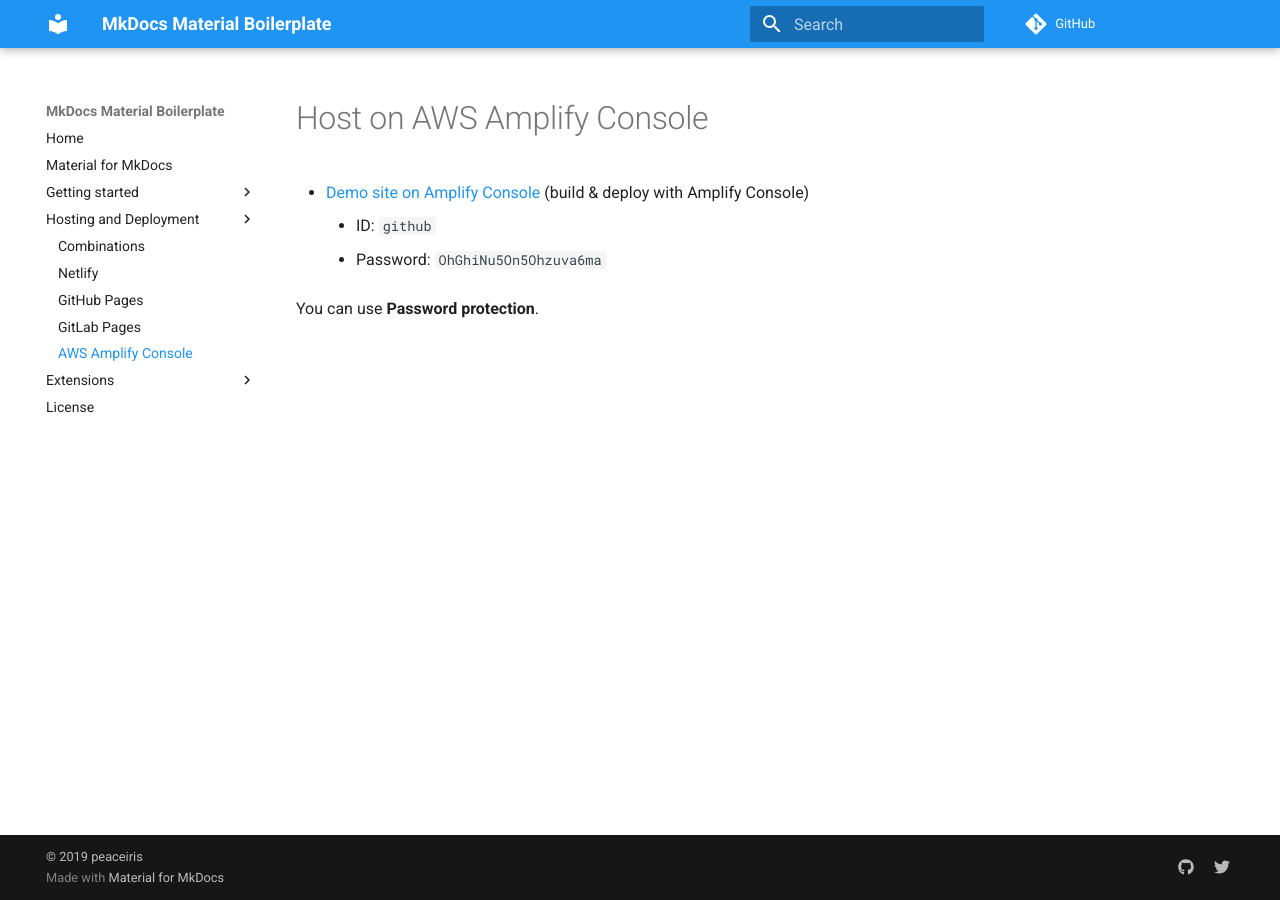
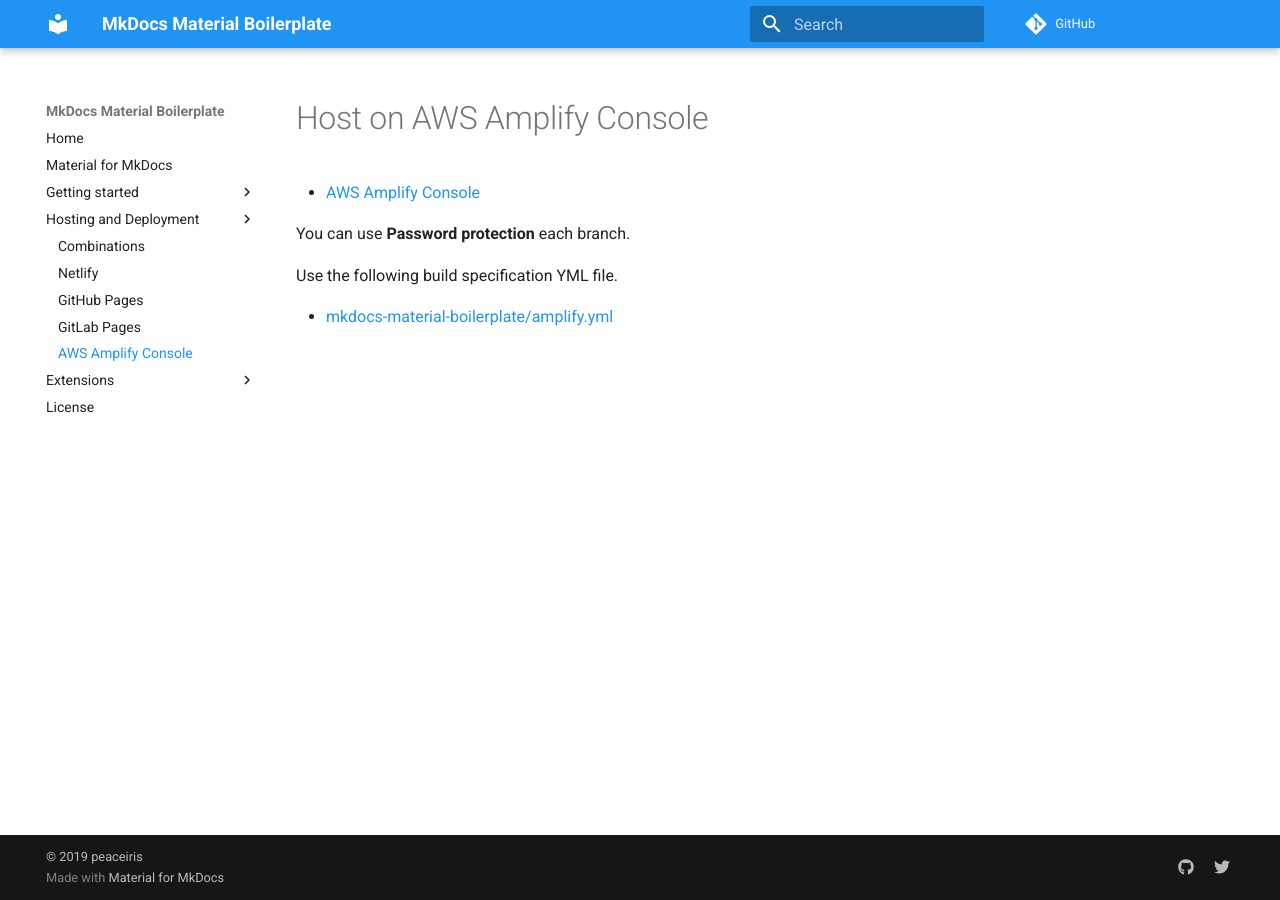
Before and after one commit to peaceiris/mkdocs-material-boilerplate, an MkDocs documentation site: the page built from docs/hosting-and-deployment/aws-amplify-console.md, in a window 1280 px wide. Built offline with MkDocs 1.6.1 and Material for MkDocs 9.7.7, drawn with Linux system fonts in a browser that asks for light colours; comment, search, counter and statistics services are not loaded.

Commit message:
remove: AWS Amplify Console demo site

```diff
--- a/docs/hosting-and-deployment/aws-amplify-console.md
+++ b/docs/hosting-and-deployment/aws-amplify-console.md
@@ -1,13 +1,16 @@
 # Host on AWS Amplify Console
 
-- [Demo site on Amplify Console] (build & deploy with Amplify Console)
-    - ID: `github`
-    - Password: `OhGhiNu5On5Ohzuva6ma`
+- [AWS Amplify Console]
 
-You can use **Password protection**.
+You can use **Password protection** each branch.
+
+Use the following build specification YML file.
+
+- [mkdocs-material-boilerplate/amplify.yml]
 
 
 
 <!-- Internal References -->
 <!-- External References -->
-[Demo site on Amplify Console]: https://master.d1ymzxwumyxuh1.amplifyapp.com/
+[AWS Amplify Console]: https://aws.amazon.com/amplify/console/
+[mkdocs-material-boilerplate/amplify.yml]: https://github.com/peaceiris/mkdocs-material-boilerplate/blob/master/amplify.yml
```
